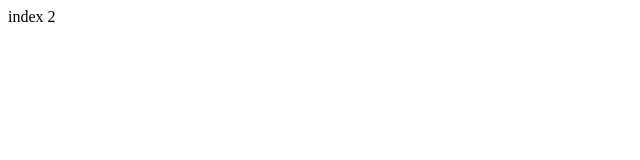
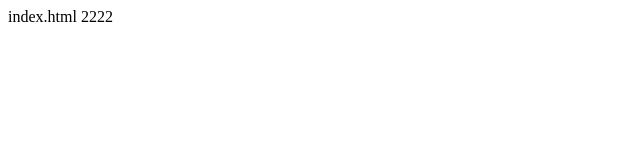
Before and after one commit to Bhupendra-54/TestingRepo, a plain HTML site: page index2.html in a window 1280 px wide. Shown: the full height of the page, 0-640 px from the left. Drawn offline with Linux system fonts and the light colour scheme.

Commit message:
my change

```diff
--- a/index2.html
+++ b/index2.html
@@ -6,6 +6,6 @@
     <title>Document</title>
 </head>
 <body>
-    index 2
+    index.html 2222
 </body>
 </html>
```
